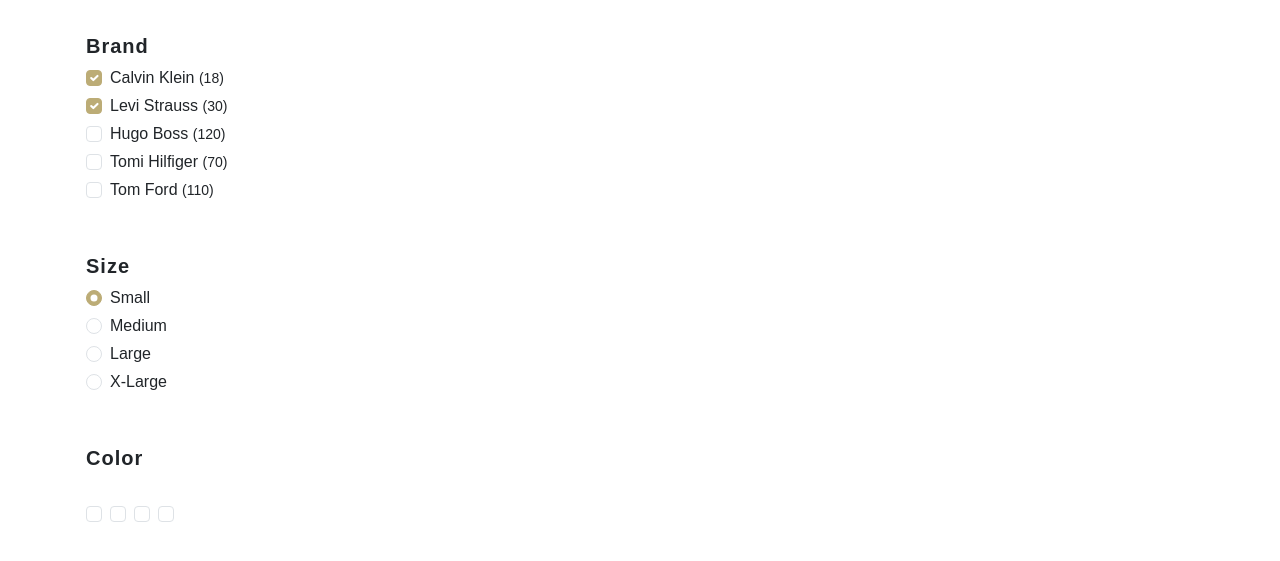
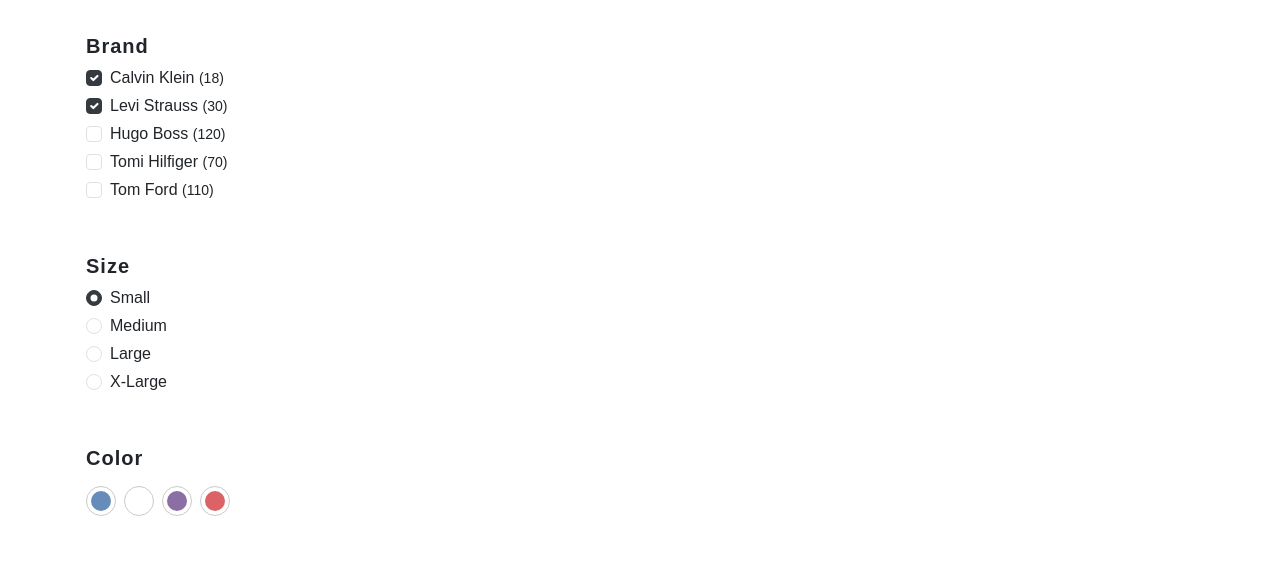
Before and after one commit to Versatile28/e-commerce-website, a React (Create React App) app: page /category-full in a window 1280 px wide. Shown: the part 615-1176 px from the top of the page. Built offline with nearby package versions, Linux system fonts and the light colour scheme; no server answers; a web font is replaced by a local one.

Commit message:
minor fixes

```diff
--- a/src/App.css
+++ b/src/App.css
@@ -1843,14 +1843,35 @@
    background-color: #E9ECEF !important;
 }
 
-.form-check-input:checked{
-   background-color: #bcac76 !important;
-   border-color: #bcac76 !important;
-}
-
-.form-check-input{
-   height: 1rem;
-   width: 1rem;
+.category-size .form-check-input:checked,
+.category-brand .form-check-input:checked{
+   background-color: #343A40 !important;
+   border-color: #343A40 !important;
+}
+
+/* .colours-wrapper .form-check-input:checked[type=checkbox] {
+   --bs-form-check-bg-image: 0;
+} */
+
+.colours-wrapper .form-check-input{
+   background-image: none;
+   background-color: transparent;
+}
+
+.colours-wrapper .form-check-input[type=checkbox] {
+   border-radius: 50% !important;
+   height: 1.25rem !important;
+   width: 1.25rem !important;
+   border: none;
+}
+
+.colours-wrapper .form-check-input:focus {
+   box-shadow: none !important;
+}
+
+.colours-wrapper .color-input{
+   border-radius: 50% !important;
+   border:1px solid #cacaca !important;
 }
 
 /* Media Queries */
--- a/src/components/CategoryFull.jsx
+++ b/src/components/CategoryFull.jsx
@@ -199,7 +199,7 @@
                <div>
                   <h5 className="fw-bold ls-1 pt-5">Price</h5>
                </div>
-               <div>
+               <div className='category-brand'>
                   <h5 className="fw-bold ls-1 pt-5">Brand</h5>
                   <form className="mt-4 mt-lg-0">
                      <div className="mb-1">
@@ -279,7 +279,7 @@
                      </div>
                   </form>
                </div>
-               <div>
+               <div className='category-size'>
                   <h5 className="fw-bold ls-1 pt-5">Size</h5>
                   <form className="mt-4 mt-lg-0">
                      <div className="mb-1">
@@ -345,21 +345,17 @@
                   </form>
                </div>
                <div>
-                  <h5 className="fw-bold ls-1 pt-5">Color</h5>
+                  <h5 className="fw-bold ls-1 pt-5 mb-3">Color</h5>
                   <ul className="list-inline mb-0 colours-wrapper mt-4 mt-lg-0">
                      {colors.map(({ id, color }) => (
                         <li className="list-inline-item" key={id}>
-                           <label
-                              className="btn-colour form-label"
-                              htmlFor={id}
-                              style={{ backgroundColor: color }}
-                           ></label>
-                           <div className="input-invisible">
+                           <div className="color-input">
                               <input
                                  name="colour"
                                  type="checkbox"
                                  id={id}
-                                 className="form-check-input"
+                                 className="form-check-input m-1"
+                                 style={{ backgroundColor: color }}
                                  checked={selectedColors.includes(id)}
                                  onChange={() => handleColorChange(id)}
                               />
```
